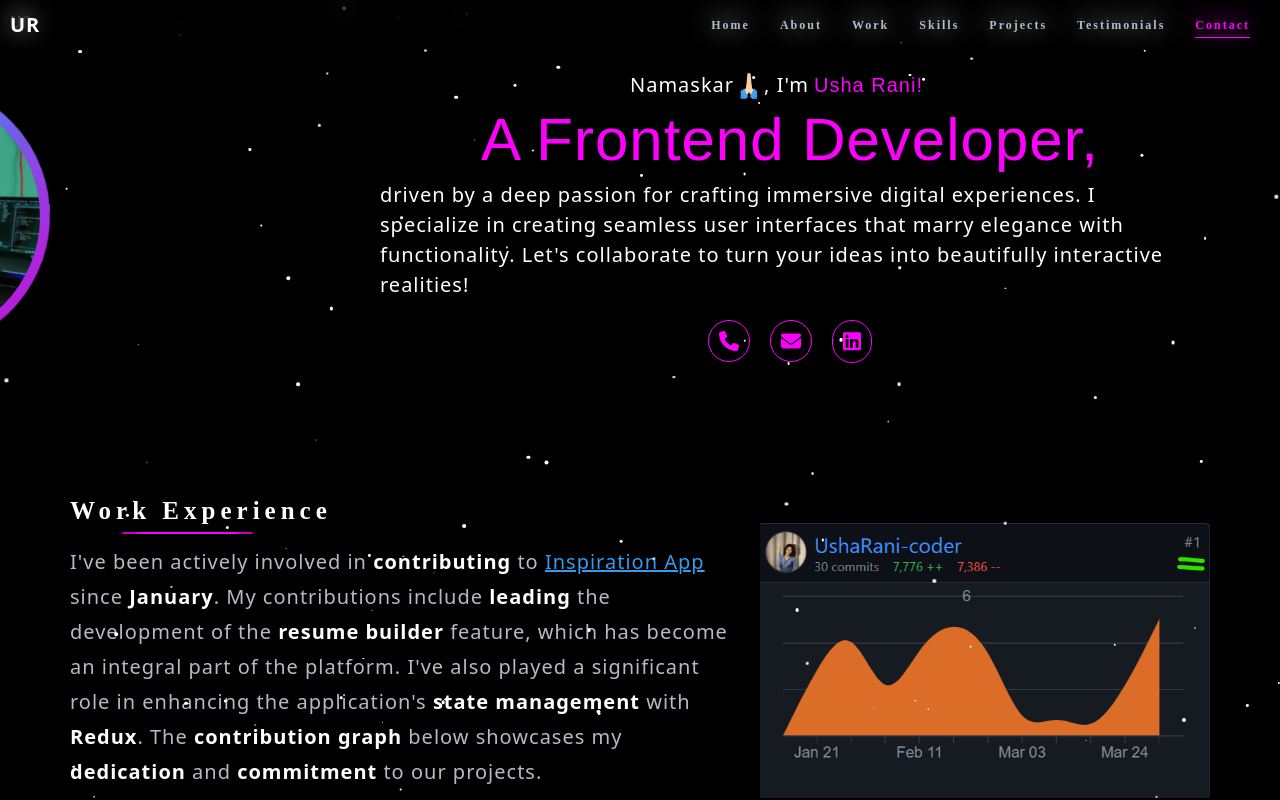
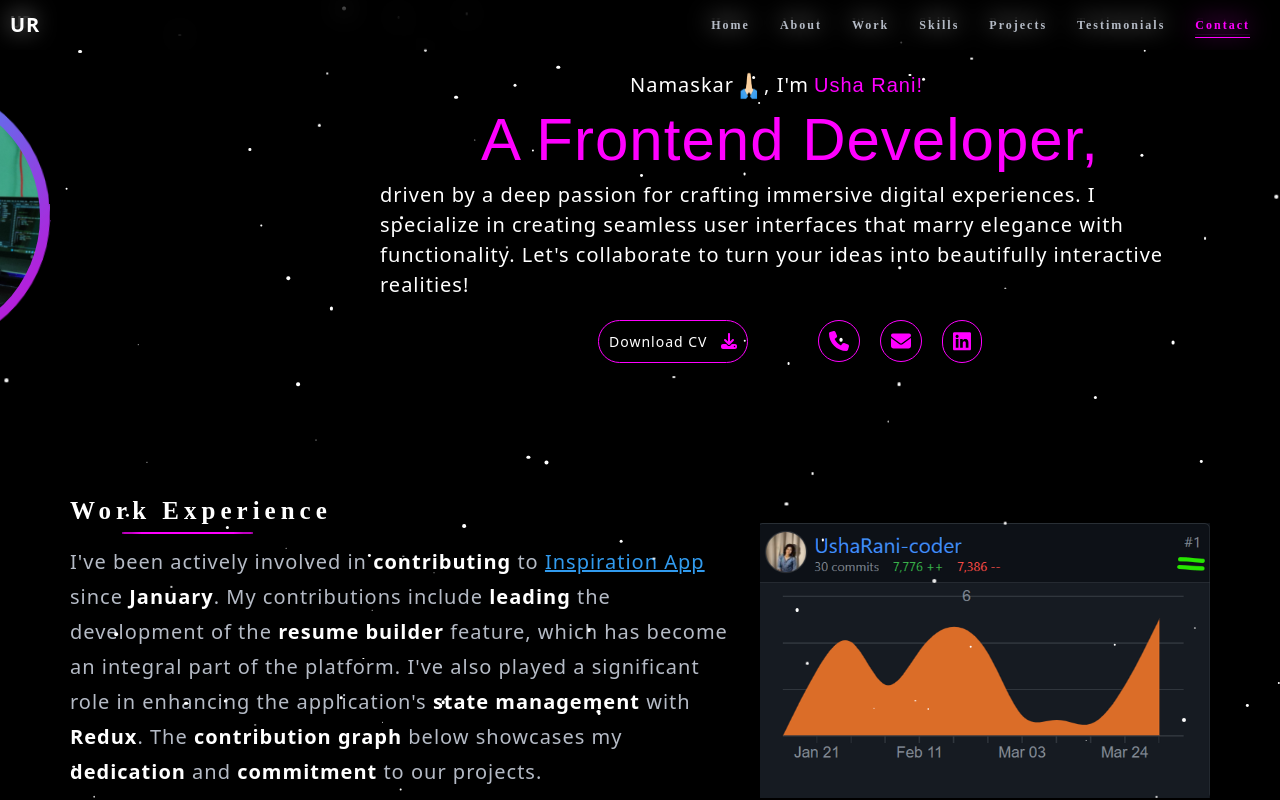
Before and after one commit to UshaRani-coder/Portfolio-2, a React (Vite) app: page / in a window 1280 px wide. Shown: the top 800 px of the page. Built offline with nearby package versions, Linux system fonts and the light colour scheme; a web font is replaced by a local one.

Commit message:
Resume added

```diff
--- a/src/pages/About.jsx
+++ b/src/pages/About.jsx
@@ -6,6 +6,7 @@ import { Link } from 'react-router-dom'
 
 function About() {
   const [loading, setLoading] = useState(true)
+
 
   useEffect(() => {
     setLoading(false)
@@ -37,6 +38,25 @@ function About() {
           with functionality. Let's collaborate to turn your ideas into
           beautifully interactive realities!
         </p>
+        <div className='flex flex-col items-center md:flex-row md:gap-[70px]'>
+          <div className='mt-[10px]'>
+            <a
+              href='https://drive.google.com/file/d/1vb1TLTA99caHUvyMWwCv00xyCTeNRrpt/view?usp=sharing'
+              download='Usha Resume.pdf'
+            >
+              <div className='text-[14px] border border-[#FF00FF] rounded-full p-[10px] w-[130px] md:w-[150px] flex items-center justify-between'>
+                <span className='text-white'>Download CV</span>
+                <svg
+                  xmlns='http://www.w3.org/2000/svg'
+                  viewBox='0 0 512 512'
+                  className='cursor-pointer resume w-[16px]'
+                  fill='#FF00FF'
+                >
+                  <path d='M288 32c0-17.7-14.3-32-32-32s-32 14.3-32 32V274.7l-73.4-73.4c-12.5-12.5-32.8-12.5-45.3 0s-12.5 32.8 0 45.3l128 128c12.5 12.5 32.8 12.5 45.3 0l128-128c12.5-12.5 12.5-32.8 0-45.3s-32.8-12.5-45.3 0L288 274.7V32zM64 352c-35.3 0-64 28.7-64 64v32c0 35.3 28.7 64 64 64H448c35.3 0 64-28.7 64-64V416c0-35.3-28.7-64-64-64H346.5l-45.3 45.3c-25 25-65.5 25-90.5 0L165.5 352H64zm368 56a24 24 0 1 1 0 48 24 24 0 1 1 0-48z' />
+                </svg>
+              </div>
+            </a>
+          </div>
           <div className='socials flex gap-[20px] my-[10px] mt-[20px]'>
             <Link to='tel:8465842779'>
               <div className='border border-[#FF00FF] rounded-full p-[10px]'>
@@ -76,6 +96,7 @@ function About() {
             </Link>
           </div>
         </div>
+      </div>
       <div id='my-img'>
         <img
           src={ushaRaniImg}
```
Lines whose indentation alone changed are shown as unchanged.
